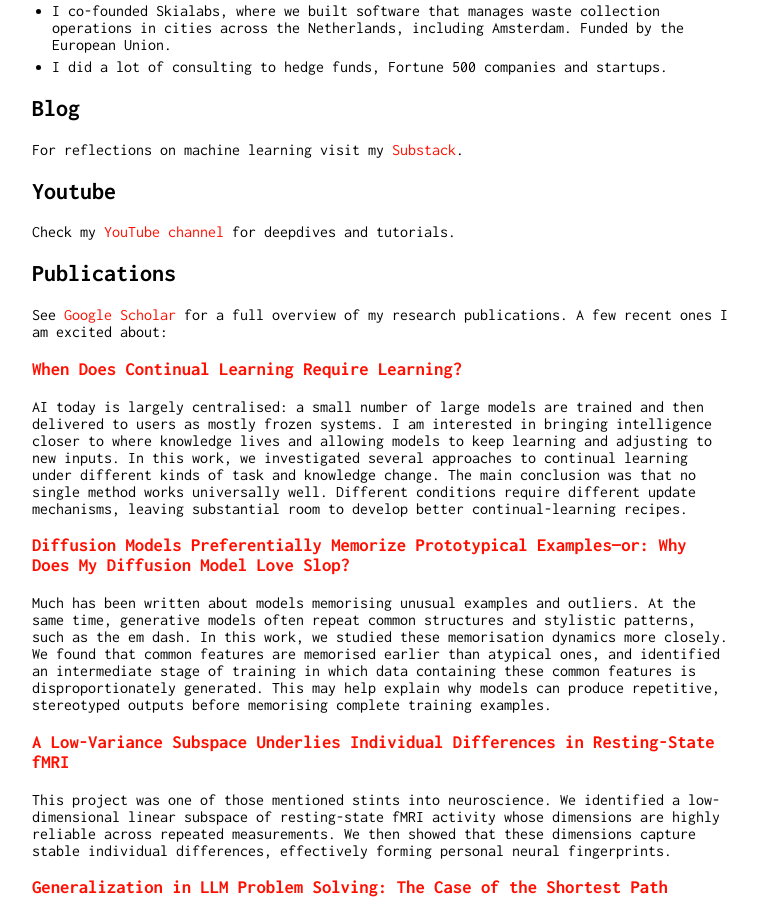
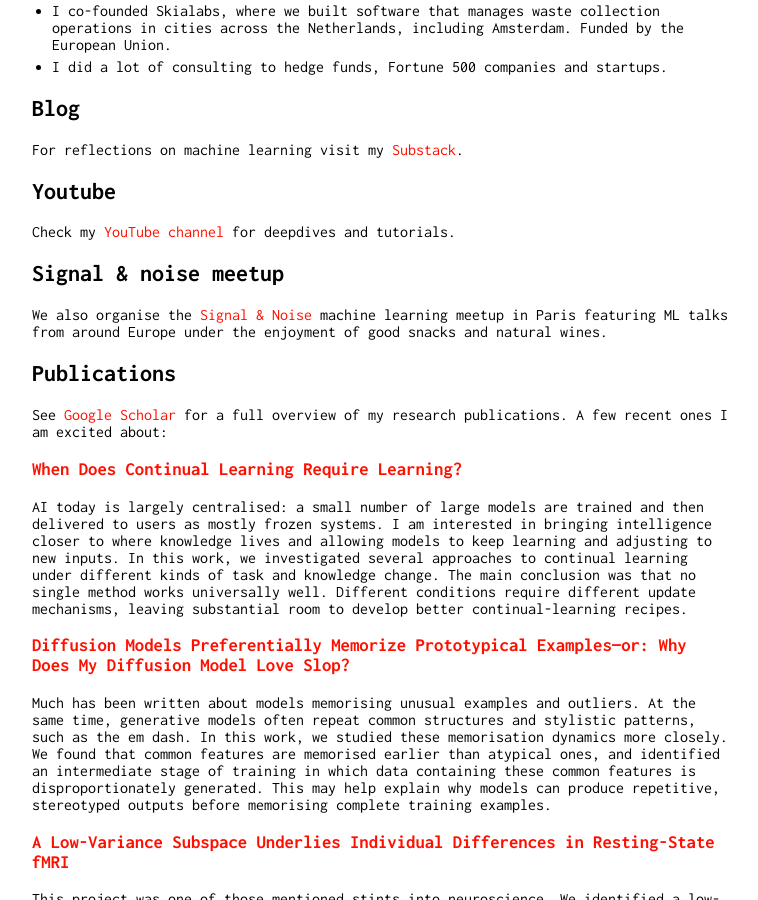
Before and after one commit to abrvkh/abrvkh.github.io, a Jekyll site: the page built from index.md, in a window 1280 px wide and 900 px high, scrolled down 488 px. Shown: the whole window, without its empty margins (258-1016 px from the left). Built offline with Jekyll 4.4.1, drawn with Linux system fonts in a browser that asks for light colours.

Commit message:
Add Signal & Noise meetup details to index.md
Added information about the Signal & Noise machine learning meetup.

```diff
--- a/index.md
+++ b/index.md
@@ -21,6 +21,10 @@ For reflections on machine learning visit my [Substack](http://ana15.substack.co
 ## Youtube
 
 Check my [YouTube channel](https://www.youtube.com/@anastasiaborovykh120) for deepdives and tutorials.
+
+## Signal & noise meetup
+
+We also organise the [Signal & Noise](https://luma.com/ik01xawq) machine learning meetup in Paris featuring ML talks from around Europe under the enjoyment of good snacks and natural wines.
 
 ## Publications
 
```
